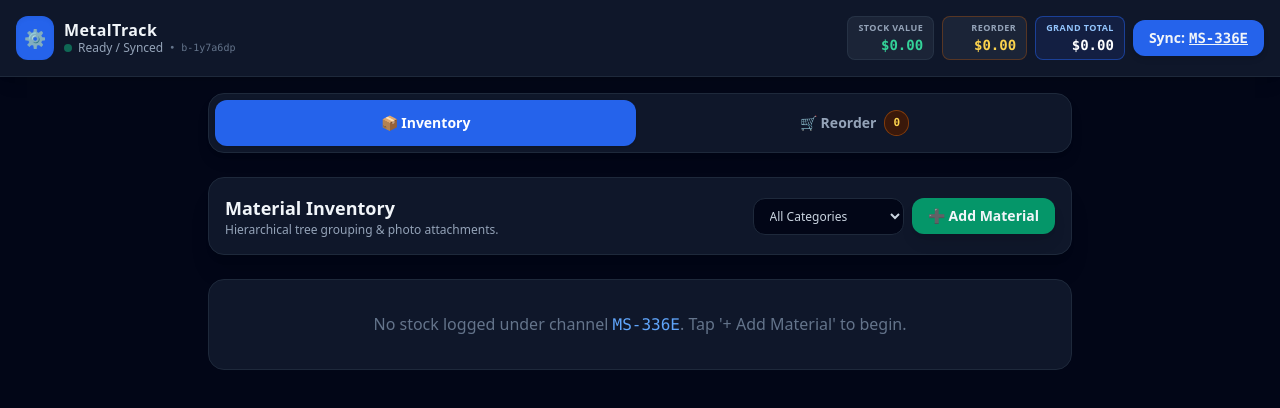
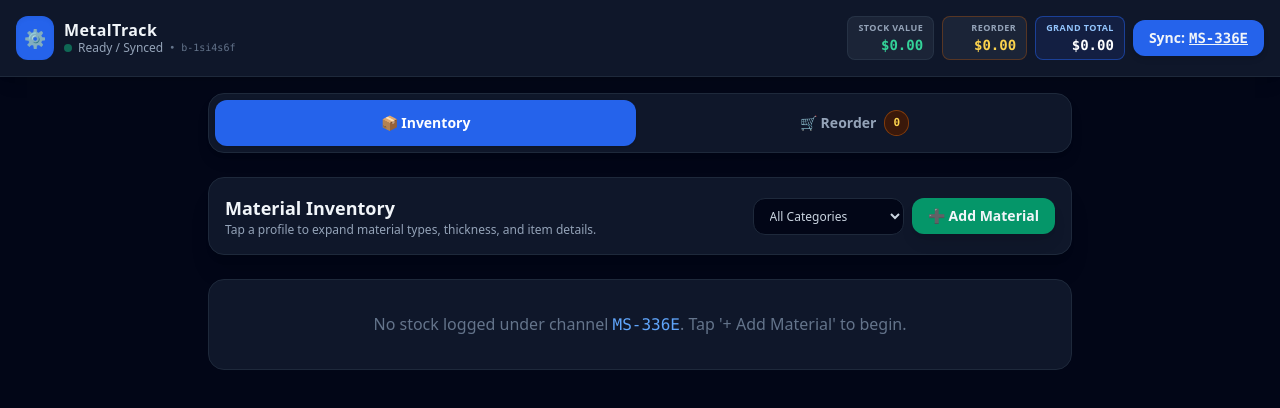
Before and after one commit to brcplasma2020-prog/Metal-track, a plain HTML site: page index.html in a window 1280 px wide. Drawn offline with nearby package versions, Linux system fonts and the light colour scheme; no server answers.

Commit message:
Update index.html

```diff
--- a/index.html
+++ b/index.html
@@ -125,7 +125,7 @@
       <div class="bg-slate-900 p-4 rounded-2xl border border-slate-800 shadow-xl flex flex-col sm:flex-row justify-between items-center gap-4">
         <div class="w-full sm:w-auto">
           <h2 class="text-lg font-bold">Material Inventory</h2>
-          <p class="text-xs text-slate-400">Hierarchical tree grouping & photo attachments.</p>
+          <p class="text-xs text-slate-400">Tap a profile to expand material types, thickness, and item details.</p>
         </div>
 
         <div class="flex items-center gap-2 w-full sm:w-auto flex-wrap">
@@ -426,7 +426,6 @@
       const remoteBuildId = typeof serverBuild === 'string' ? serverBuild : serverBuild.id;
       if (!remoteBuildId) return;
 
-      // If this device just received newly deployed code that it hadn't seen locally before, publish it
       if (previouslySeenBuild && previouslySeenBuild !== CURRENT_APP_BUILD && remoteBuildId === previouslySeenBuild) {
         publishCurrentBuild().catch(() => {});
         return;
```
